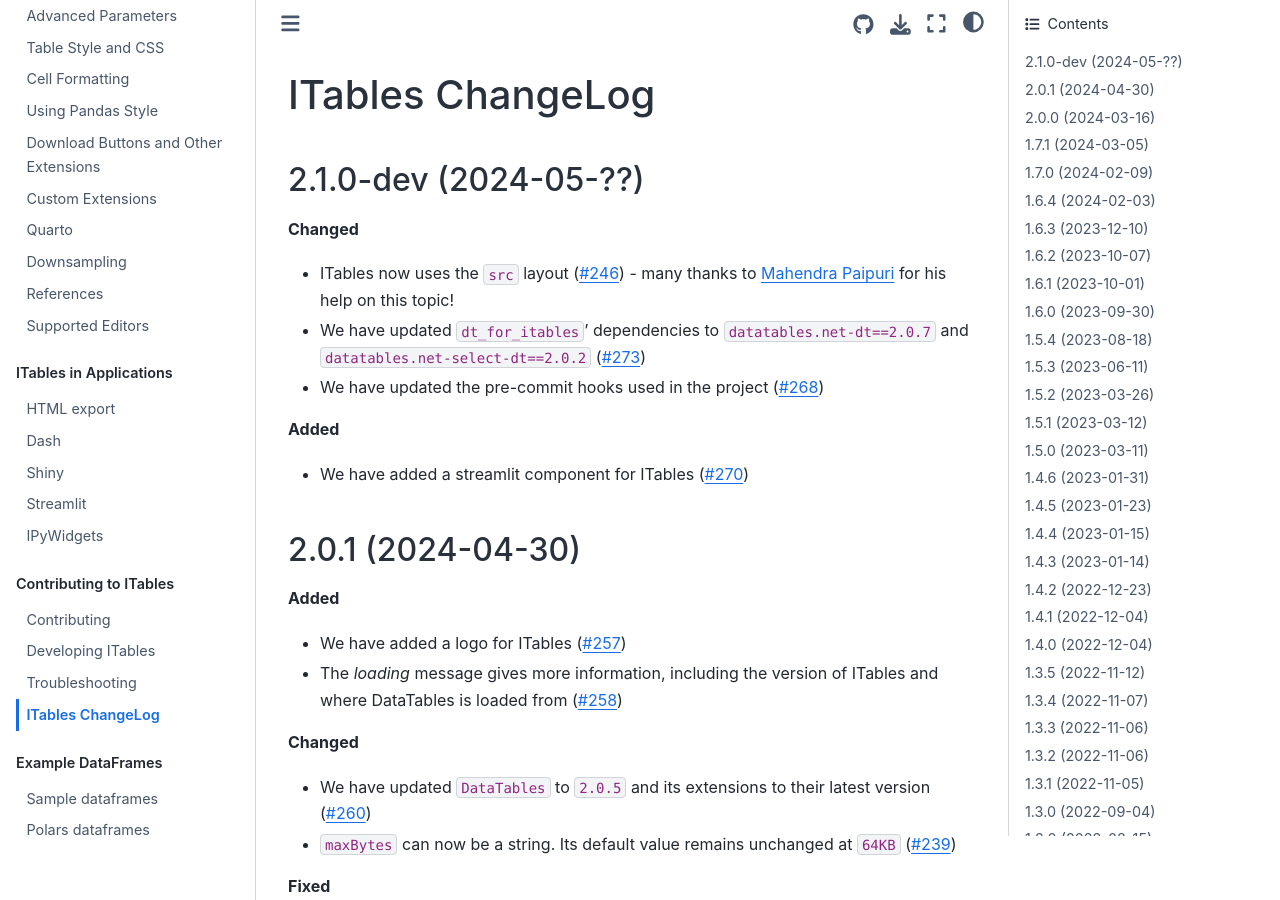
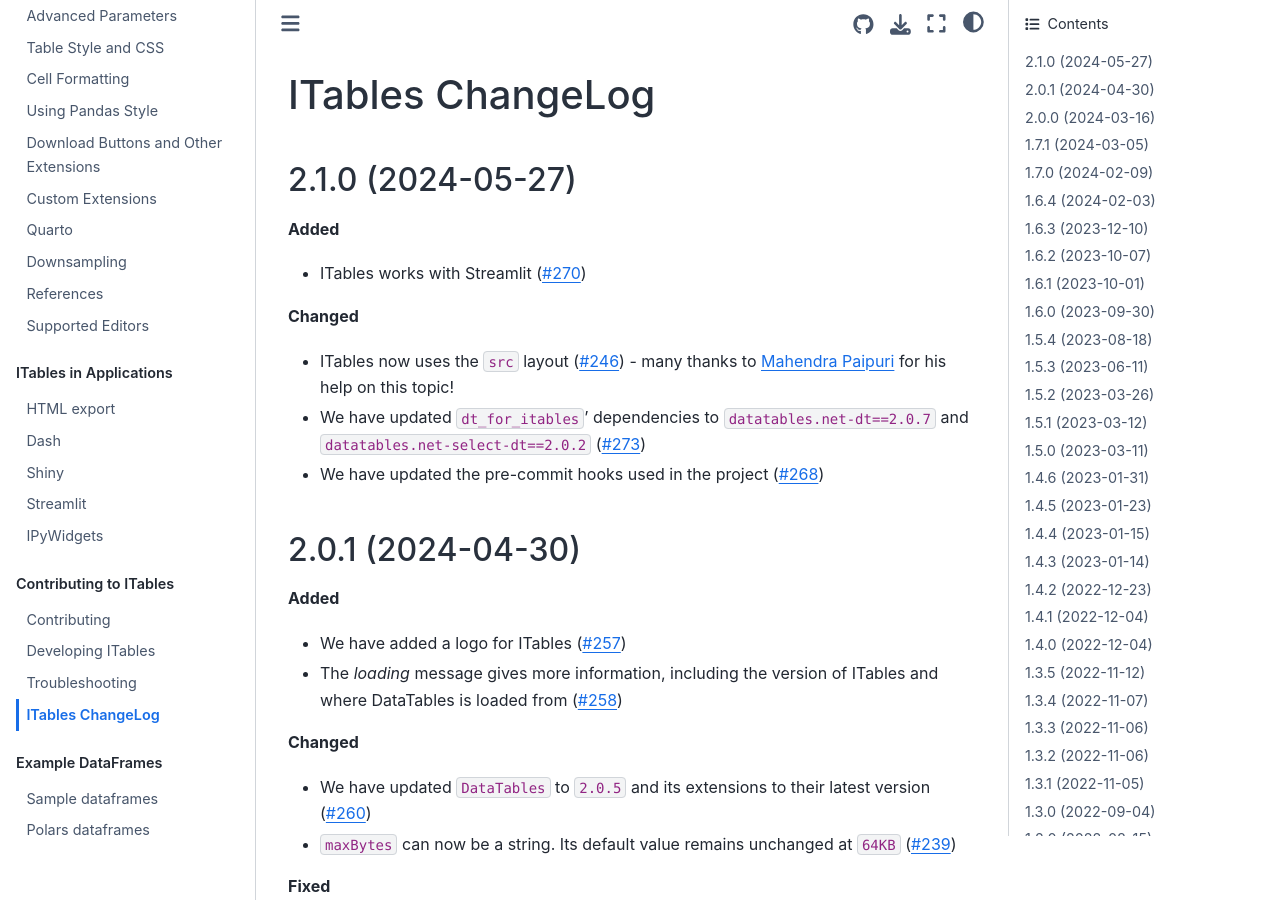
Before and after one commit to mwouts/itables, a Jupyter Book: the page built from docs/changelog.md, in a window 1280 px wide and 900 px high. Built offline with Jupyter Book 1.0.4 settings and Sphinx 7.4.7 and the Sphinx Book theme 1.1.4, drawn with Linux system fonts in a browser that asks for light colours.

```diff
--- a/docs/changelog.md
+++ b/docs/changelog.md
@@ -1,16 +1,16 @@
 ITables ChangeLog
 =================
 
-2.1.0-dev (2024-05-??)
+2.1.0 (2024-05-27)
 ------------------
+
+**Added**
+- ITables works with Streamlit ([#270](https://github.com/mwouts/itables/pull/270))
 
 **Changed**
 - ITables now uses the `src` layout ([#246](https://github.com/mwouts/itables/issues/246)) - many thanks to [Mahendra Paipuri](https://github.com/mahendrapaipuri) for his help on this topic!
 - We have updated `dt_for_itables`' dependencies to `datatables.net-dt==2.0.7` and `datatables.net-select-dt==2.0.2` ([#273](https://github.com/mwouts/itables/pull/273))
 - We have updated the pre-commit hooks used in the project ([#268](https://github.com/mwouts/itables/pull/268))
-
-**Added**
-- We have added a streamlit component for ITables ([#270](https://github.com/mwouts/itables/pull/270))
 
 
 2.0.1 (2024-04-30)
--- a/src/itables/version.py
+++ b/src/itables/version.py
@@ -1,3 +1,3 @@
 """ITables' version number"""
 
-__version__ = "2.1.0rc3"
+__version__ = "2.1.0"
```
